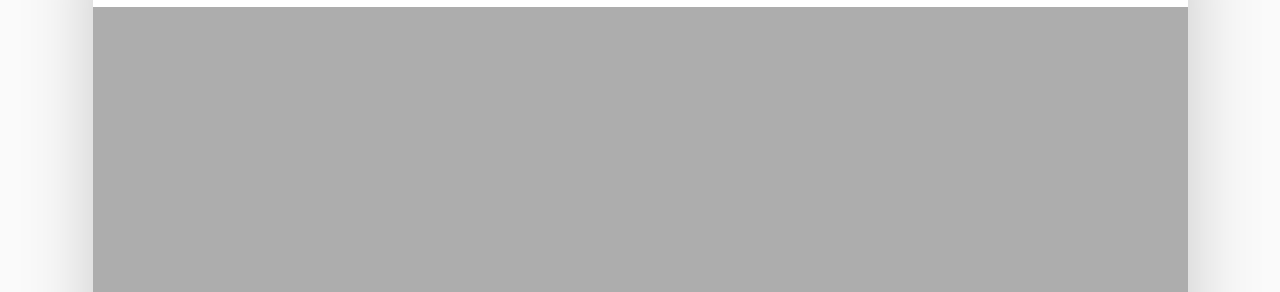
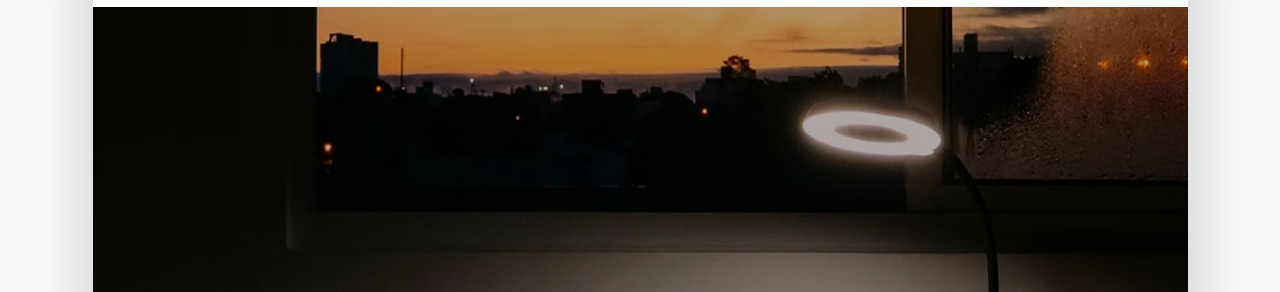
Before and after one commit to dalonsodev/my-learning-journal, a plain HTML site: page index.html in a window 1280 px wide. Shown: the part 73-365 px from the top of the page. Drawn offline with Linux system fonts and the light colour scheme.

Commit message:
Fix font and image paths in CSS for correct loading Added font-family to the body

```diff
--- a/css/style.css
+++ b/css/style.css
@@ -1,6 +1,6 @@
 @font-face {
     font-family: 'Source Sans Pro';
-    src: url('fonts/SourceSansPro-Regular.woff2') format('woff2');
+    src: url('../fonts/SourceSansPro-Regular.woff2') format('woff2');
     font-weight: normal;
     font-style: normal;
     font-display: swap;
@@ -8,7 +8,7 @@
 
 @font-face {
     font-family: 'Source Sans Pro';
-    src: url('fonts/SourceSansPro-Semibold.woff2') format('woff2');
+    src: url('../fonts/SourceSansPro-Semibold.woff2') format('woff2');
     font-weight: 600;
     font-style: normal;
     font-display: swap;
@@ -16,7 +16,7 @@
 
 @font-face {
     font-family: 'Source Sans Pro';
-    src: url('fonts/SourceSansPro-Bold.woff2') format('woff2');
+    src: url('../fonts/SourceSansPro-Bold.woff2') format('woff2');
     font-weight: bold;
     font-style: normal;
     font-display: swap;
@@ -71,6 +71,10 @@ nav a {
 
 
 /* ----- Typography ----- */
+
+body {
+  font-family: var(--main-font);
+}
 
 .featured-title,
 .article-heading {
@@ -149,7 +153,7 @@ header {
 }
 
 .featured {
-    background-image: url("images/article-image-hero.png");
+    background-image: url("../images/article-image-hero.png");
     background-color: var(--featured-bg);
     background-size: cover;
     background-position: center;
@@ -376,7 +380,7 @@ footer {
 
 @media (min-width: 621px) {
     .featured {
-        background-image: url("images/article-image.png");
+        background-image: url("../images/article-image.png");
     }
 }
 
```
Also changed, not shown: 1 other file.
